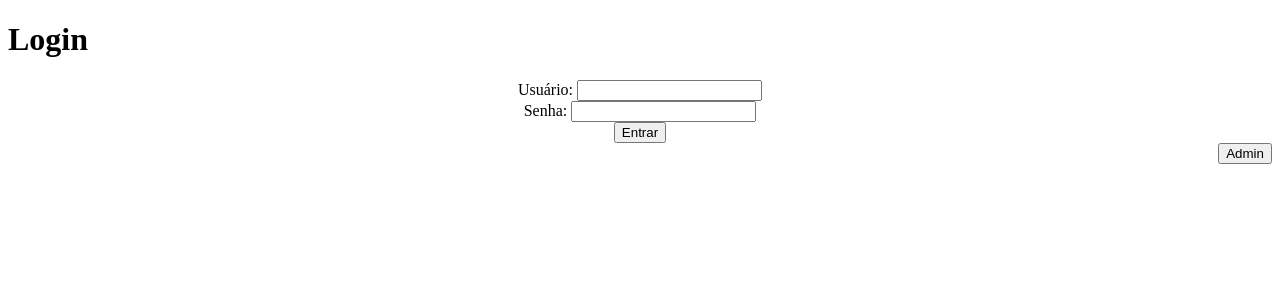
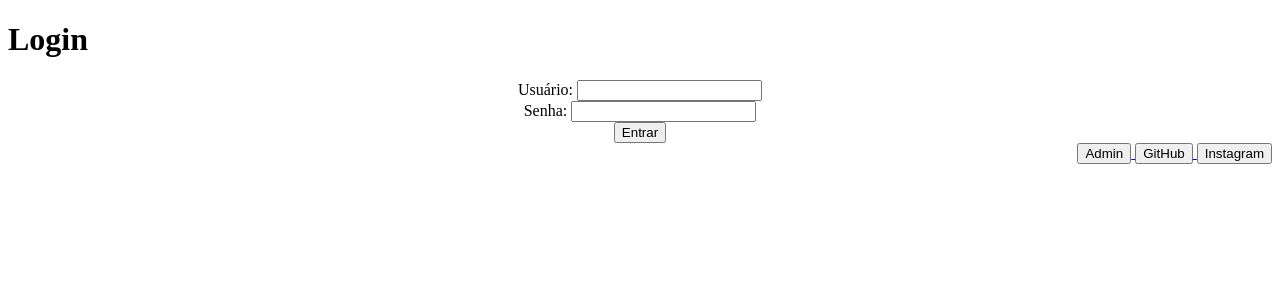
Before and after one commit to GS-suzuki13/Agenda, a Django app: page /login/ in a window 1280 px wide. Shown: the top 300 px of the page. Run offline with Django 3.2, Linux system fonts and the light colour scheme.

Commit message:
Adicionado botoe de github e instagram para teste

```diff
--- a/templates/login.html
+++ b/templates/login.html
@@ -22,8 +22,14 @@
     </div>
 {% endfor %}
 <div align="right">
-        <a  href="/admin">
+    <a href="/admin">
         <button type="button">Admin</button>
+    </a>
+    <a href="https://github.com/GS-suzuki13">
+        <button type="button">GitHub</button>
+    </a>
+    <a href="https://www.instagram.com/gustavosuzuki3/">
+        <button type="button">Instagram</button>
     </a>
 </div>
 </body>
```
Lines whose indentation alone changed are shown as unchanged.
